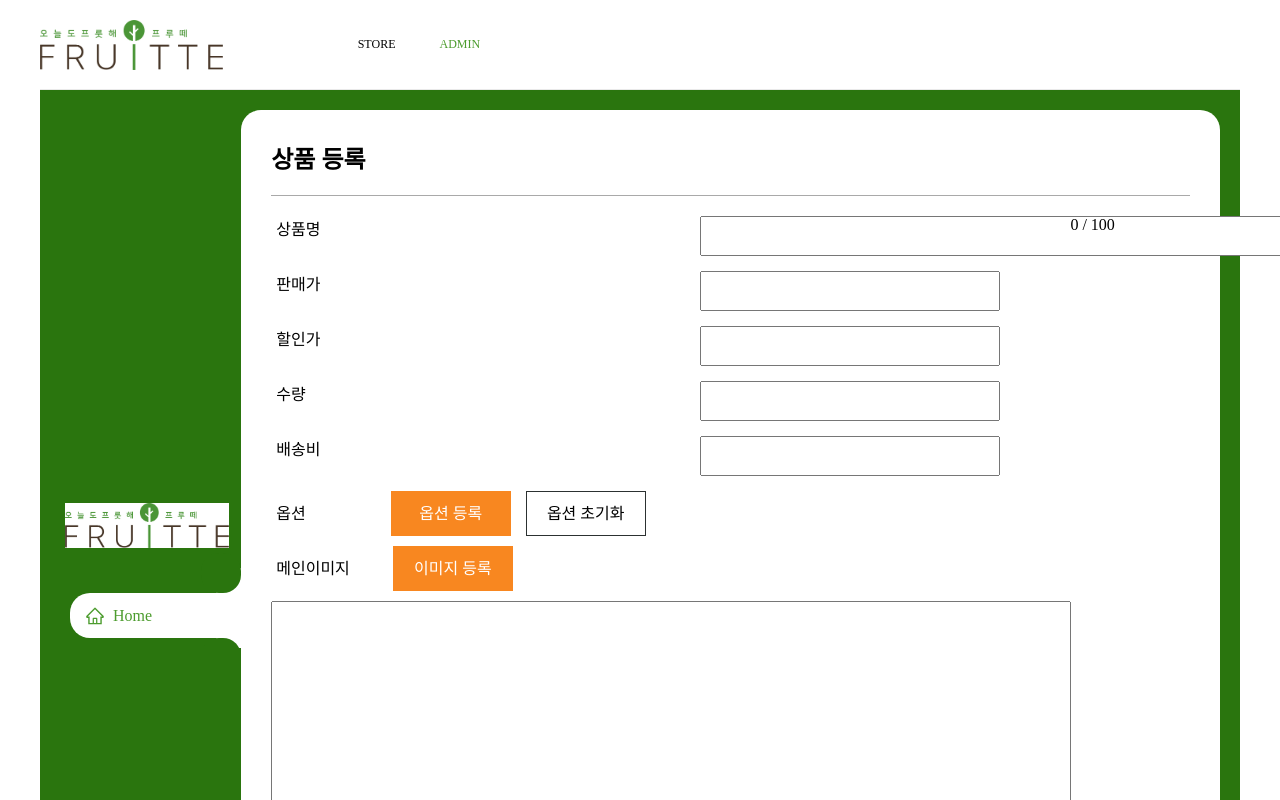
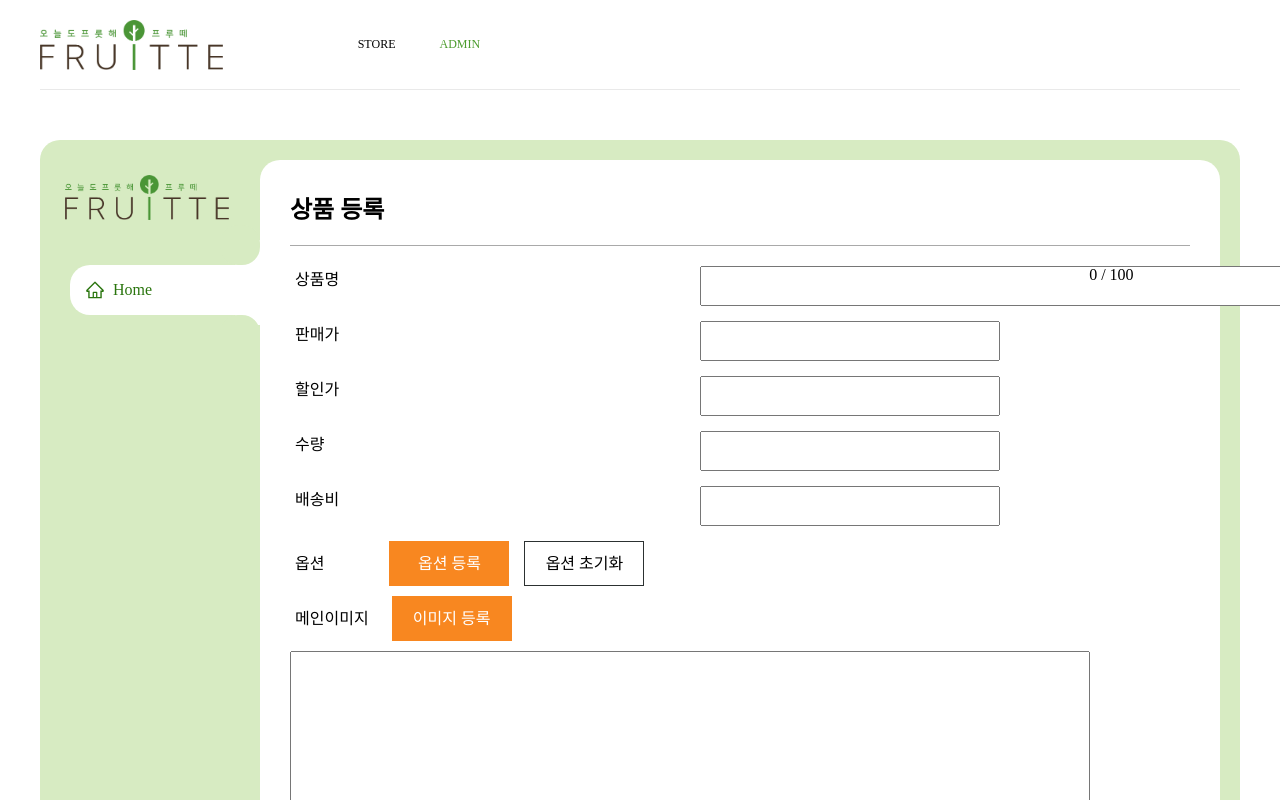
Before and after one commit to Pre-HotSix/wanted-pre-onboarding-fruitte, a React (Create React App) app: page /adminenroll in a window 1280 px wide. Shown: the top 800 px of the page. Built offline with nearby package versions, Linux system fonts and the light colour scheme.

Commit message:
💄 Style: 관리자 상품등록 페이지 style 수정 및 파일 구조 변경

```diff
--- a/src/components/Form/AdminEnrollForm.js
+++ b/src/components/Form/AdminEnrollForm.js
@@ -149,7 +149,7 @@ const AdminEnrollForm = () => {
             setShowOptionInput(true);
           }}
           isRegBtn={true}
-          marginLeft={85}
+          marginLeft={65}
         />
         <S.Button
           type="button"
@@ -196,7 +196,7 @@ const AdminEnrollForm = () => {
           onClick={uploadImg}
           value="이미지 등록"
           isRegBtn={true}
-          marginLeft={43}
+          marginLeft={23}
         />
         {imgUrl !== '' && <img src={imgUrl} />}
       </S.FormInputWrapper>
--- a/src/pages/AdminEnroll/AdminEnroll.jsx
+++ b/src/pages/AdminEnroll/AdminEnroll.jsx
@@ -1,140 +1,30 @@
 import styled from 'styled-components';
+import * as S from './style';
 import React from 'react';
 import AdminEnrollForm from 'components/Form/AdminEnrollForm';
 import { AiOutlineHome } from 'react-icons/ai';
 
 const AdminEnroll = () => {
   return (
-    <Container>
-      <Navigation>
-        <Logo src="/images/logo.jpeg" />
+    <S.Container>
+      <S.Sidebar>
+        <S.Logo src="/images/logo.png" />
         <ul>
           <li className="list active">
-            <HomeIcon />
+            <S.HomeIcon />
             <span className="title">Home</span>
           </li>
         </ul>
-      </Navigation>
-      <Article>
+      </S.Sidebar>
+      <S.Article>
         <div className="topWrap">
           <h2 className="title">상품 등록</h2>
         </div>
-        <Line />
+        <S.Line />
         <AdminEnrollForm />
-      </Article>
-    </Container>
+      </S.Article>
+    </S.Container>
   );
 };
 
-const Container = styled.section`
-  width: 1200px;
-  height: auto;
-  padding: 20px;
-  margin: 0 auto;
-  background: #2a750e;
-  display: flex;
-  justify-content: flex-start;
-  align-items: center;
-`;
-const Logo = styled.img`
-  display: block;
-  width: 164px;
-  height: 45px;
-  margin-top: 15px;
-  margin-bottom: 45px;
-`;
-const Navigation = styled.nav`
-  position: relative;
-  width: 216px;
-  height: 100%;
-  background: #2a750e;
-  border-left: 5px solid #2a750e;
-  overflow-x: hidden;
-  overflow-y: hidden;
-  ul {
-    width: 100%;
-    padding-left: 5px;
-    margin: 0;
-    li {
-      position: relative;
-      width: 100%;
-      height: 45px;
-      margin-bottom: 10px;
-      display: flex;
-      align-items: center;
-      color: #fff;
-      padding-left: 15px;
-      border-top-left-radius: 20px;
-      border-bottom-left-radius: 20px;
-      &.active {
-        background: #fff;
-        color: #4c9c2e;
-        &::before {
-          content: '';
-          position: absolute;
-          top: -40px;
-          right: 0;
-          width: 40px;
-          height: 40px;
-          background: #2a750e;
-          border-radius: 45%;
-          box-shadow: 15px 15px 0 #fff;
-        }
-        &::after {
-          content: '';
-          position: absolute;
-          bottom: -40px;
-          right: 0;
-          width: 40px;
-          height: 40px;
-          background: #2a750e;
-          border-radius: 45%;
-          box-shadow: 15px -15px 0 #fff;
-        }
-      }
-      .title {
-        position: relative;
-        display: block;
-        padding-left: 8px;
-        white-space: nowrap;
-      }
-    }
-  }
-`;
-const HomeIcon = styled(AiOutlineHome)`
-  width: 20px;
-  height: 20px;
-`;
-
-const Article = styled.article`
-  background-color: #fff;
-  padding: 30px;
-  border-radius: 20px;
-  width: 100%;
-  .topWrap {
-    display: flex;
-    justify-content: space-between;
-    align-items: center;
-
-    .title {
-      margin: 0;
-    }
-    > button {
-      width: 100px;
-      height: 40px;
-      border-radius: 20px;
-      background-color: #4c9c2e;
-      a {
-        text-decoration: none;
-        color: #fff;
-      }
-    }
-  }
-`;
-const Line = styled.div`
-  width: 100%;
-  height: 1px;
-  background-color: #a9a9a9;
-  margin: 20px 0;
-`;
 export default AdminEnroll;
--- a/src/pages/AdminEnroll/style.js
+++ b/src/pages/AdminEnroll/style.js
@@ -0,0 +1,118 @@
+import styled from 'styled-components';
+import { AiOutlineHome } from 'react-icons/ai';
+
+export const Container = styled.section`
+  width: 1200px;
+  height: auto;
+  padding: 20px;
+  margin: 0 auto;
+  background: #d7ebc2;
+  border-radius: 20px;
+  display: flex;
+  justify-content: center;
+  align-items: flex-start;
+  margin-top: 50px;
+`;
+export const Logo = styled.img`
+  display: block;
+  width: 164px;
+  height: 45px;
+  margin-top: 15px;
+  margin-bottom: 45px;
+`;
+export const Sidebar = styled.nav`
+  position: relative;
+  width: 200px;
+  min-width: 200px;
+  height: 100%;
+  padding-left: 5px;
+  overflow-x: hidden;
+  overflow-y: hidden;
+  ul {
+    width: 100%;
+    padding-left: 5px;
+    margin: 0;
+    li {
+      position: relative;
+      width: 100%;
+      height: 50px;
+      margin-bottom: 10px;
+      display: flex;
+      align-items: center;
+      color: #222;
+      padding-left: 15px;
+      border-top-left-radius: 20px;
+      border-bottom-left-radius: 20px;
+      &.active {
+        background: #fff;
+        color: #2a750e;
+        &::before {
+          content: '';
+          position: absolute;
+          top: -40px;
+          right: 0;
+          width: 40px;
+          height: 40px;
+          background: #d7ebc2;
+          border-radius: 45%;
+          box-shadow: 15px 15px 0 #fff;
+        }
+        &::after {
+          content: '';
+          position: absolute;
+          bottom: -40px;
+          right: 0;
+          width: 40px;
+          height: 40px;
+          background: #d7ebc2;
+          border-radius: 45%;
+          box-shadow: 15px -15px 0 #fff;
+        }
+      }
+      .title {
+        position: relative;
+        display: block;
+        padding-left: 8px;
+        white-space: nowrap;
+      }
+    }
+  }
+`;
+export const HomeIcon = styled(AiOutlineHome)`
+  width: 20px;
+  height: 20px;
+`;
+export const Article = styled.article`
+  background-color: #fff;
+  padding: 30px;
+  border-radius: 20px;
+  width: 100%;
+  height: 100%;
+
+  .topWrap {
+    display: flex;
+    justify-content: space-between;
+    align-items: center;
+
+    .title {
+      margin: 0;
+    }
+    > button {
+      width: 100px;
+      height: 40px;
+      border-radius: 20px;
+      background-color: #4c9c2e;
+      a {
+        text-decoration: none;
+        color: #fff;
+      }
+    }
+  }
+`;
+
+export const Line = styled.div`
+  width: 100%;
+  height: 1px;
+  background-color: #a9a9a9;
+  margin: 20px 0;
+`;
```
